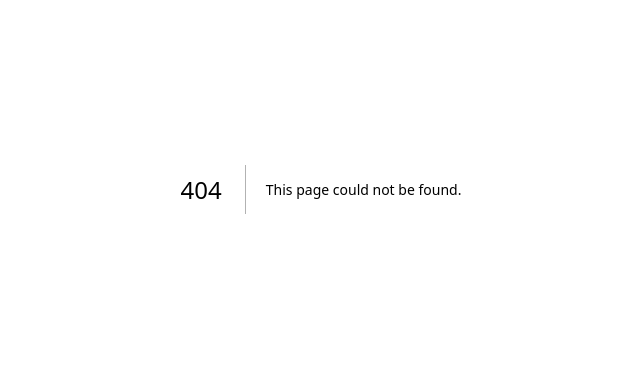
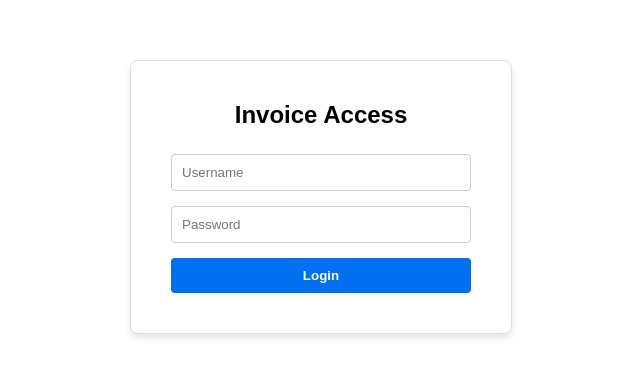
Before and after one commit to CodesWithAnkit/invoice, a Next.js app: page /login in a window 1280 px wide. Before the commit this address had no page. Shown: the part 211-588 px from the top of the page, without its empty margins (319-959 px from the left). Built offline with nearby package versions, Linux system fonts and the light colour scheme.

Commit message:
feat: Add client-side authentication with a login page and update the main application layout.

```diff
--- /dev/null
+++ b/src/app/login/page.tsx
@@ -0,0 +1,78 @@
+"use client";
+
+import { useRouter } from "next/navigation";
+import { useState } from "react";
+
+export default function LoginPage() {
+  const router = useRouter();
+  const [user, setUser] = useState("");
+  const [pass, setPass] = useState("");
+
+  const handleLogin = () => {
+    if (
+      user === process.env.NEXT_PUBLIC_APP_USER &&
+      pass === process.env.NEXT_PUBLIC_APP_PASS
+    ) {
+      localStorage.setItem("invoice_auth", "true");
+      router.push("/");
+    } else {
+      alert("Invalid credentials");
+    }
+  };
+
+  return (
+    <div
+      style={{
+        display: "flex",
+        height: "100vh",
+        alignItems: "center",
+        justifyContent: "center",
+        flexDirection: "column",
+        gap: "12px",
+        fontFamily: "sans-serif",
+      }}
+    >
+      <div
+        style={{
+          padding: "40px",
+          border: "1px solid #ddd",
+          borderRadius: "8px",
+          boxShadow: "0 4px 6px rgba(0,0,0,0.1)",
+          display: "flex",
+          flexDirection: "column",
+          gap: "15px",
+          width: "300px",
+        }}
+      >
+        <h2 style={{ margin: "0 0 10px 0", textAlign: "center" }}>Invoice Access</h2>
+        <input
+          placeholder="Username"
+          value={user}
+          onChange={(e) => setUser(e.target.value)}
+          style={{ padding: "10px", borderRadius: "4px", border: "1px solid #ccc" }}
+        />
+        <input
+          type="password"
+          placeholder="Password"
+          value={pass}
+          onChange={(e) => setPass(e.target.value)}
+          style={{ padding: "10px", borderRadius: "4px", border: "1px solid #ccc" }}
+        />
+        <button
+          onClick={handleLogin}
+          style={{
+            padding: "10px",
+            backgroundColor: "#0070f3",
+            color: "white",
+            border: "none",
+            borderRadius: "4px",
+            cursor: "pointer",
+            fontWeight: "bold",
+          }}
+        >
+          Login
+        </button>
+      </div>
+    </div>
+  );
+}
--- a/src/components/InvoiceTemplate.tsx
+++ b/src/components/InvoiceTemplate.tsx
@@ -31,6 +31,8 @@ export default function InvoiceTemplate() {
 
   return (
     <div style={{ padding: "20px", backgroundColor: "#f0f0f0" }}>
+      <div style={{ width: "100%", overflowX: "auto" }}>
+        <div style={{ transform: "scale(0.9)", transformOrigin: "top left" }}>
           <div
             ref={invoiceRef}
             id="invoice-root"
@@ -165,6 +167,8 @@ export default function InvoiceTemplate() {
               <div>2. Payment will be due prior to delivery of service and goods.</div>
             </div>
           </div>
+        </div>
+      </div>
 
       <div style={{ marginTop: "20px", textAlign: "center" }}>
         <button
```
Also changed, not shown: src/app/page.tsx (+59 -10 lines). Lines whose indentation alone changed are shown as unchanged.
